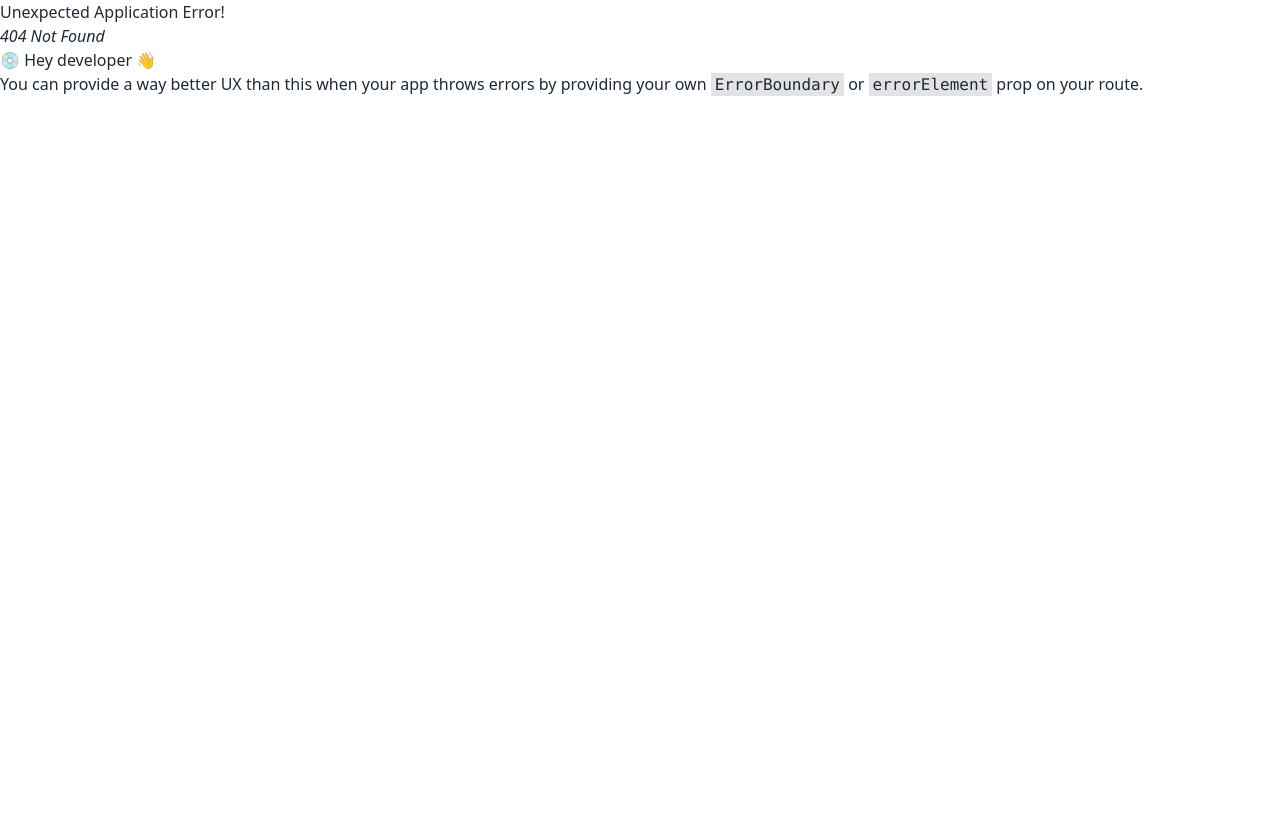
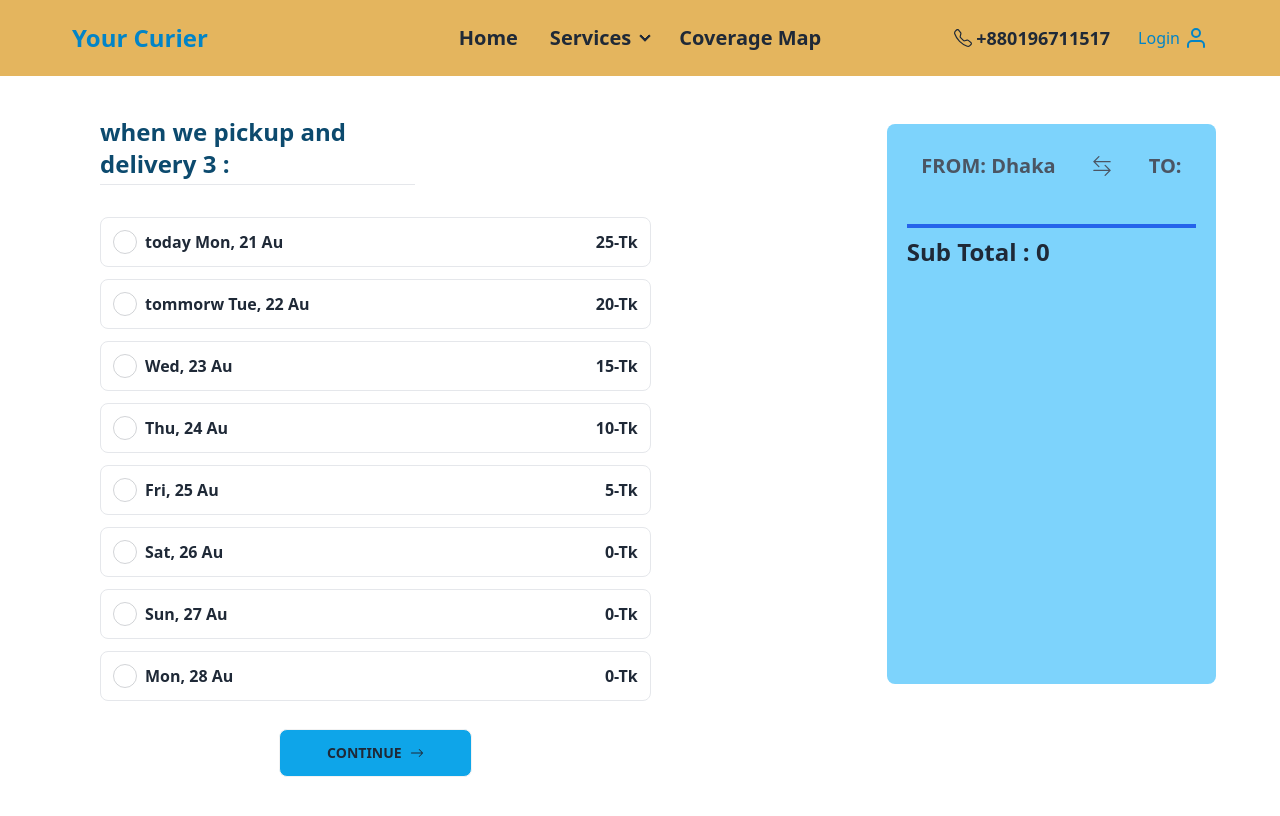
Before and after one commit to ibrahimRabbi/job-task, a React (Vite) app: page /step/date in a window 1280 px wide. Before the commit this address had no page. Shown: the top 816 px of the page. Built offline with nearby package versions, Linux system fonts and the light colour scheme; no server answers.

Commit message:
date select section and api done

```diff
--- a/src/App.jsx
+++ b/src/App.jsx
@@ -5,6 +5,7 @@ import Home from "./home/Home"
 import Location from "./location/Location"
 import StepLayout from "./layout/StepLayout"
 import Details from "./parcelDetails/Details"
+import DatePlace from "./DatePlace/DatePlace"
 
 
 function App() {
@@ -29,6 +30,10 @@ function App() {
             {
               path: '/step',
               element: <Details/>
+            },
+            {
+              path: 'date',
+              element:<DatePlace/>
             }
           ]
         }
--- /dev/null
+++ b/src/DatePlace/DatePlace.jsx
@@ -0,0 +1,110 @@
+import React, { useEffect, useRef, useState } from 'react';
+import HeadLine from '../utility/HeadLine';
+import useCalculateHooks from '../coustomHooks/CalculateHooks';
+import { Link } from 'react-router-dom';
+import { BsArrowRight } from 'react-icons/bs';
+
+const DatePlace = () => {
+    const { data, refetch } = useCalculateHooks()
+    const ref = useRef(null)
+    const next10Days = [];
+    const today = new Date()
+
+    for (let i = 0; i <= 10; i++) {
+        const nextDay = new Date(today)
+        nextDay.setDate(today.getDate() + i);
+        next10Days.push(nextDay.toUTCString().slice(0, 10));
+    }
+
+    const arry = [
+        {
+            dayDate: 'today',
+            price: 25,
+            date:next10Days[0]
+        },
+        {
+            dayDate: 'tommorw',
+            price: 20,
+            date: next10Days[1]
+        },
+        {
+            dayDate: '',
+            price: 15,
+            date: next10Days[2]
+        },
+        {
+            dayDate: '',
+            price: 10,
+            date: next10Days[3]
+        },
+        {
+            dayDate: '',
+            price: 5,
+            date: next10Days[4]
+        },
+        {
+            dayDate: '',
+            price: 0,
+            date: next10Days[5]
+        },
+        {
+            dayDate: '',
+            price: 0,
+            date: next10Days[6]
+        },
+        {
+            dayDate: '',
+            price: 0,
+            date: next10Days[7]
+        },
+
+    ]
+
+    const fatchingHandler = (obj) => {
+        return fetch(`http://localhost:5000/location/${data._id}`, {
+            method: 'PATCH',
+            headers: { 'content-type': 'application/json' },
+            body: JSON.stringify(obj)
+        })
+
+    }
+
+
+    const radioHandler = (data) => {
+        fatchingHandler({ date:data })
+            .then(res => res.json())
+            .then(res => {
+                if (res.modifiedCount > 0) {
+                    refetch()
+                }
+            })
+    }
+
+
+    return (
+        <section className='mt-2  mb-11 ml-9'>
+            <HeadLine title='when we pickup and delivery 3'/>
+            <div className='mt-8 w-[70%]'>
+                {
+                    arry.map(v => {
+                        return (
+                            <div key={Math.random()} className={`flex justify-between items-center border rounded-lg hover:bg-sky-300 duration-75 p-3 mt-3 font-semibold`}>
+                                <div className='flex gap-2 items-center'>
+                                    <input ref={ref} type="radio" name="radio-1" className='radio' onChange={() => radioHandler(v)} checked={data?.date?.date === v.date? true :''}/>
+                                    <p>{v.dayDate} {v.date}</p>
+                                </div>
+                                <p>{v.price}-Tk</p>
+
+                            </div>
+                        )
+                    })
+                }
+            </div>
+            <div className='text-center mt-7 w-[70%]'>
+                <Link className='bg-sky-500 btn hover:bg-sky-600 w-[35%]'>Continue <BsArrowRight /></Link>
+            </div>
+        </section>
+    );
+};
+
+export default DatePlace;
--- a/src/calculate/Calculate.jsx
+++ b/src/calculate/Calculate.jsx
@@ -5,28 +5,31 @@ import useCalculateHooks from '../coustomHooks/CalculateHooks';
 const Calculate = () => {
 
     const { data, refetch } = useCalculateHooks()
-
-     const distance = data?.distance ||  0
-     const weight = data?.weight || 0
+    const today = new Date()
+    const datee = today.toUTCString().slice(0, 10)
     let subTotal = 0;
 
-    if (distance > 30) {
-        const vag = distance - 30
+    if (data?.distance > 30) {
+        const vag = data.distance - 30
         const remainingKmPrice = vag * 0.5
         subTotal = remainingKmPrice + 50
     }
 
-    if (distance <= 30) {
+    if (data?.distance <= 30) {
         subTotal = 50
     }
 
-    if (weight > 1) {
+    if (data?.weight > 1) {
         subTotal = subTotal + 20
     }
 
+    if (data?.date) {
+         subTotal = subTotal + data.date.price
+     }
+
 
     return (
-        <div className='bg-sky-300 p-5'>
+        <div className='bg-sky-300 p-5 mt-12 rounded-lg h-[70vh] sticky top-5'>
             <div className='flex justify-between items-center mt-2 text-gray-600 font-semibold w-[90%] text-xl mx-auto'>
                 <p>FROM: Dhaka</p>
                 <BsArrowLeftRight />
@@ -43,6 +46,10 @@ const Calculate = () => {
                 {
                     data.quantity ? <p className='mt-1 text-gray-700 font-semibold'>{`Item quantity: ${data.quantity}`}</p> : ''
                 }
+                {
+                    data.date ? <p className='mt-1 text-gray-700 font-semibold'>{`pickup: ${data.date.date}`}</p> : ''
+                }
+
             </div>
             <div className='mt-11'>
                 <hr className='border-2 border-blue-600 ' />
--- a/src/layout/StepLayout.jsx
+++ b/src/layout/StepLayout.jsx
@@ -6,7 +6,7 @@ import './layout.css'
 const StepLayout = () => {
 
     return (
-        <main className='layout'>
+        <main className='layout relative'>
              <Outlet/>
             <Calculate/>
          </main>
--- a/src/parcelDetails/Details.jsx
+++ b/src/parcelDetails/Details.jsx
@@ -2,6 +2,8 @@ import React, { useState } from 'react';
 import { BsArrowRight } from 'react-icons/bs'
 import { useLocation, useNavigate } from 'react-router-dom';
 import useCalculateHooks from '../coustomHooks/CalculateHooks';
+import HeadLine from '../utility/HeadLine';
+import Select from '../utility/Select';
 
 
 
@@ -65,6 +67,7 @@ const Details = () => {
             })
     }
 
+
     const submitHandler = (e) => {
         e.preventDefault()
         const imageData = e.target.image.files[0]
@@ -83,7 +86,7 @@ const Details = () => {
                         .then(res => res.json())
                         .then(res => {
                             if (res.modifiedCount > 0) {
-                                navigate('/')
+                                navigate('date')
                             }
                         })
 
@@ -95,29 +98,10 @@ const Details = () => {
 
     return (
         <div className='pl-16'>
-            <div className='w-[30%]'>
-                <h1 className='text-4xl mt-11 pb-2 font-semibold text-sky-900'>Item Details :</h1>
-                <hr />
-           </div>
+            <HeadLine title='Item Details 2'/>
             <form onSubmit={submitHandler} className='w-[60%] mt-4  space-y-4'>
-                <div className="form-control w-full">
-                    <label className="label"><span className="label-text">what do you want to send*</span></label>
-                    <select value={item} onChange={itemHandler} className="border border-sky-600 rounded-2xl p-2">
-                        {
-                        parcelType.map(v => <option selected={v=== 'parcel'? true:false} key={Math.random()}>{v}</option>)
-                        }
-                    </select>
-                </div>
-
-                <div className="form-control w-full">
-                    <label className="label"><span className="label-text">Item Weight*</span></label>
-                    <select value={weigh} onChange={weightHandler} className="border border-sky-600 rounded-2xl p-2" placeholder='name'>
-                        {
-                            weight.map(v => <option key={Math.random()}>{v}</option>)
-                         }
-                    </select>
-                </div>
-
+                <Select value={item} handler={itemHandler} arry={parcelType} />
+                <Select value={weigh} handler={weightHandler} arry={weight} />
                 <div className='flex gap-3'>
                     <div className="form-control w-full">
                         <label className="label"><span className="label-text">number of items*</span></label>
--- a/src/utility/HeadLine.jsx
+++ b/src/utility/HeadLine.jsx
@@ -3,7 +3,7 @@ import React from 'react';
 const HeadLine = ({title}) => {
     return (
         <div className='w-[40%]'>
-            <h1 className='text-4xl mt-8 mb-1 text-sky-900 font-semibold'>{title} :</h1>
+            <h1 className='text-2xl mt-8 mb-1 text-sky-900 font-semibold'>{title} :</h1>
             <hr />
         </div>
     )
--- /dev/null
+++ b/src/utility/Select.jsx
@@ -0,0 +1,18 @@
+import React from 'react';
+
+const Select = ({value,handler,arry}) => {
+
+
+    return (
+        <div className="form-control w-full">
+            <label className="label"><span className="label-text">Select a date*</span></label>
+            <select value={value} onChange={handler} className="border border-sky-600 rounded-2xl p-2" placeholder='name'>
+                {
+                    arry.map(v => <option key={Math.random()}>{v}</option>)
+                }
+            </select>
+        </div>
+    );
+};
+
+export default Select;
```
